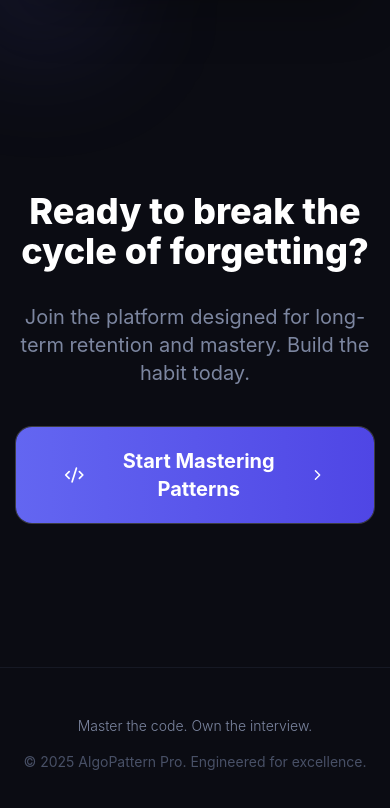
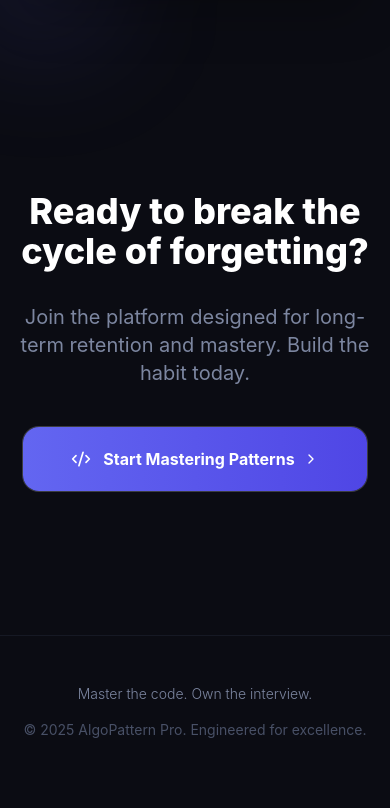
Before and after one commit to ravvi-kumar/algo-patterns-pro, a React (Vite) app: page / in a window 390 px wide. Shown: the part 4848-5656 px from the top of the page. Built offline with nearby package versions, Linux system fonts and the light colour scheme; no server answers.

Commit message:
style: responsive design

```diff
--- a/pages/LandingPage.tsx
+++ b/pages/LandingPage.tsx
@@ -403,12 +403,12 @@ const LandingPage: React.FC = () => {
             </p>
             <Link
                 to="/dashboard"
-                className="group relative inline-flex items-center justify-center px-12 py-5 font-bold text-white transition-all duration-200 bg-gradient-to-r from-primary to-indigo-600 rounded-2xl hover:scale-105 hover:shadow-2xl hover:shadow-primary/30 text-xl ring-1 ring-white/20"
+                className="group relative inline-flex items-center justify-center px-12 py-5 font-bold text-white transition-all duration-200 bg-gradient-to-r from-primary to-indigo-600 rounded-2xl hover:scale-105 hover:shadow-2xl hover:shadow-primary/30 md:text-xl text-base ring-1 ring-white/20"
             >
                 <div className="absolute inset-0 rounded-2xl bg-gradient-to-r from-white/20 to-transparent opacity-0 group-hover:opacity-100 transition-opacity" />
-                <Code2 className="mr-3 w-6 h-6 group-hover:rotate-3 transition-transform" />
+                <Code2 className="mr-3 size-5 md:size-6 group-hover:rotate-3 transition-transform" />
                 Start Mastering Patterns
-                <ChevronRight className="ml-2 w-5 h-5 group-hover:translate-x-1 transition-transform" />
+                <ChevronRight className="ml-2 size-4 md:size-5 group-hover:translate-x-1 transition-transform" />
             </Link>
         </motion.div>
       </section>
--- a/pages/PatternDetail.tsx
+++ b/pages/PatternDetail.tsx
@@ -174,7 +174,9 @@ const PatternDetail: React.FC = () => {
                 <p className="text-slate-500 text-sm mt-1">Universal template for {pattern.title} problems</p>
               </div>
             </div>
+            <div className='overflow-x-auto max-w-sm md:max-w-none'>
             <CodeBlock code={pattern.codeExample} />
+            </div>
           </section>
         </div>
 
```
